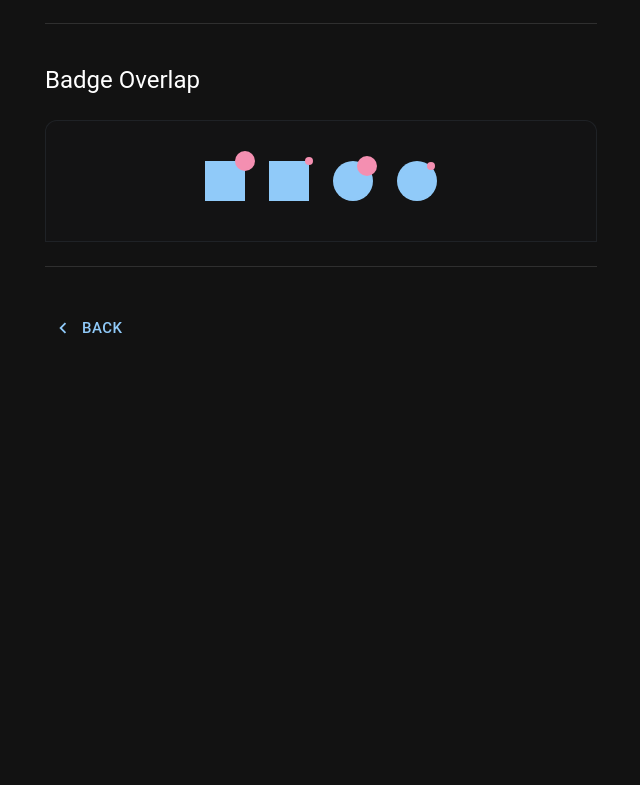
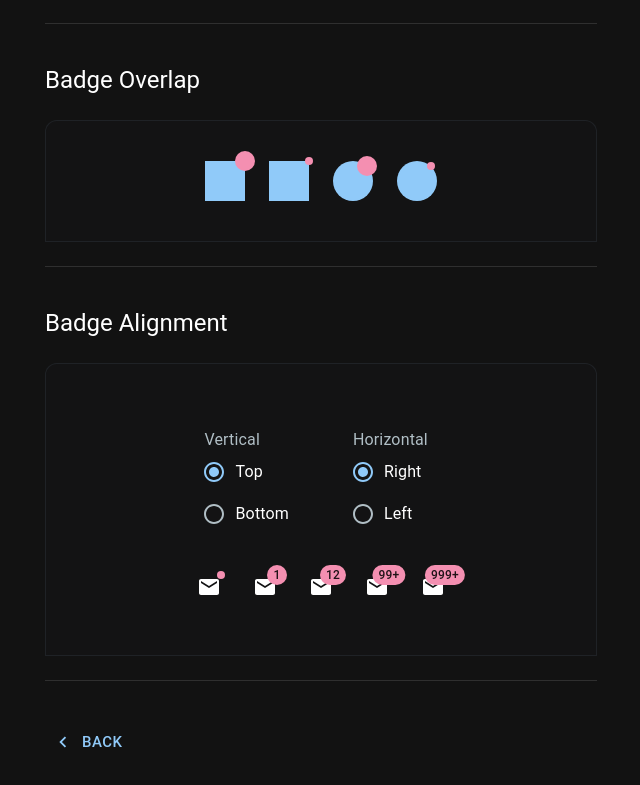
Before and after one commit to watcharakornton/mui_tutorials, a React (Vite) app: page /badge in a window 1280 px wide. Shown: the part 1758-2543 px from the top of the page, without its empty margins (319-959 px from the left). Before the commit the page ends 2147 px from the top, so only its background shows below. Built offline with nearby package versions, Linux system fonts and the light colour scheme.

Commit message:
Add Badge alignment into Badge component

```diff
--- a/src/data-display/BadgeComponent.jsx
+++ b/src/data-display/BadgeComponent.jsx
@@ -1,3 +1,6 @@
+import * as React from "react";
+import MyContainer from "../component/MyContainer";
+import { styled, useTheme } from "@mui/material/styles";
 import {
   Add as AddIcon,
   Mail as MailIcon,
@@ -10,14 +13,156 @@ import {
   Button,
   ButtonGroup,
   FormControlLabel,
+  FormControl,
+  FormLabel,
+  Radio,
+  RadioGroup,
   IconButton,
   Stack,
   Switch,
   Typography,
 } from "@mui/material";
-import { styled, useTheme } from "@mui/material/styles";
-import * as React from "react";
-import MyContainer from "../component/MyContainer";
+
+export const BadgeAlignment = () => {
+  const [horizontal, setHorizontal] = React.useState("right");
+  const [vertical, setVertical] = React.useState("top");
+
+  const handleHorizontalChange = (event) => {
+    setHorizontal(event.target.value);
+  };
+
+  const handleVerticalChange = (event) => {
+    setVertical(event.target.value);
+  };
+
+  const jsx = `
+  <Badge
+    anchorOrigin={{
+    vertical: '${vertical}',
+    horizontal: '${horizontal},
+    }}
+  >
+  `;
+
+  return (
+    <>
+      <Typography variant="h5" sx={{ mb: 3 }}>
+        Badge Alignment
+      </Typography>
+      <MyContainer>
+        <Box sx={{ width: "100%" }}>
+          <Box
+            sx={{
+              display: "flex",
+              justifyContent: "center",
+              "& fieldset": {
+                margin: 3,
+              },
+            }}
+          >
+            <FormControl component="fieldset">
+              <FormLabel component="legend">Vertical</FormLabel>
+              <RadioGroup
+                name="vertical"
+                value={vertical}
+                onChange={handleVerticalChange}
+              >
+                <FormControlLabel value="top" control={<Radio />} label="Top" />
+                <FormControlLabel
+                  value="bottom"
+                  control={<Radio />}
+                  label="Bottom"
+                />
+              </RadioGroup>
+            </FormControl>
+            <FormControl component="fieldset">
+              <FormLabel component="legend">Horizontal</FormLabel>
+              <RadioGroup
+                name="horizontal"
+                value={horizontal}
+                onChange={handleHorizontalChange}
+              >
+                <FormControlLabel
+                  value="right"
+                  control={<Radio />}
+                  label="Right"
+                />
+                <FormControlLabel
+                  value="left"
+                  control={<Radio />}
+                  label="Left"
+                />
+              </RadioGroup>
+            </FormControl>
+          </Box>
+          <Box
+            sx={{
+              display: "flex",
+              justifyContent: "center",
+              color: "action.active",
+              "& > *": {
+                margin: 2,
+              },
+            }}
+          >
+            <Badge
+              color="secondary"
+              variant="dot"
+              badgeContent={1}
+              anchorOrigin={{
+                horizontal,
+                vertical,
+              }}
+            >
+              <MailIcon />
+            </Badge>
+            <Badge
+              color="secondary"
+              badgeContent={1}
+              anchorOrigin={{
+                horizontal,
+                vertical,
+              }}
+            >
+              <MailIcon />
+            </Badge>
+            <Badge
+              color="secondary"
+              badgeContent={12}
+              anchorOrigin={{
+                horizontal,
+                vertical,
+              }}
+            >
+              <MailIcon />
+            </Badge>
+            <Badge
+              color="secondary"
+              badgeContent={123}
+              anchorOrigin={{
+                horizontal,
+                vertical,
+              }}
+            >
+              <MailIcon />
+            </Badge>
+            <Badge
+              color="secondary"
+              max={999}
+              badgeContent={1337}
+              anchorOrigin={{
+                horizontal,
+                vertical,
+              }}
+            >
+              <MailIcon />
+            </Badge>
+          </Box>
+        </Box>
+      </MyContainer>
+    </>
+  );
+};
 
 export const BadgeOverlap = () => {
   const shapeStyles = { bgcolor: "primary.main", width: 40, height: 40 };
--- a/src/pages/BadgePage.jsx
+++ b/src/pages/BadgePage.jsx
@@ -11,6 +11,7 @@ import {
   BadgeMax,
   DotBadge,
   BadgeOverlap,
+  BadgeAlignment,
 } from "../data-display/BadgeComponent";
 
 const ToggleButtonPage = () => {
@@ -23,6 +24,7 @@ const ToggleButtonPage = () => {
     <BadgeMax />,
     <DotBadge />,
     <BadgeOverlap />,
+    <BadgeAlignment />,
   ];
 
   return (
```
